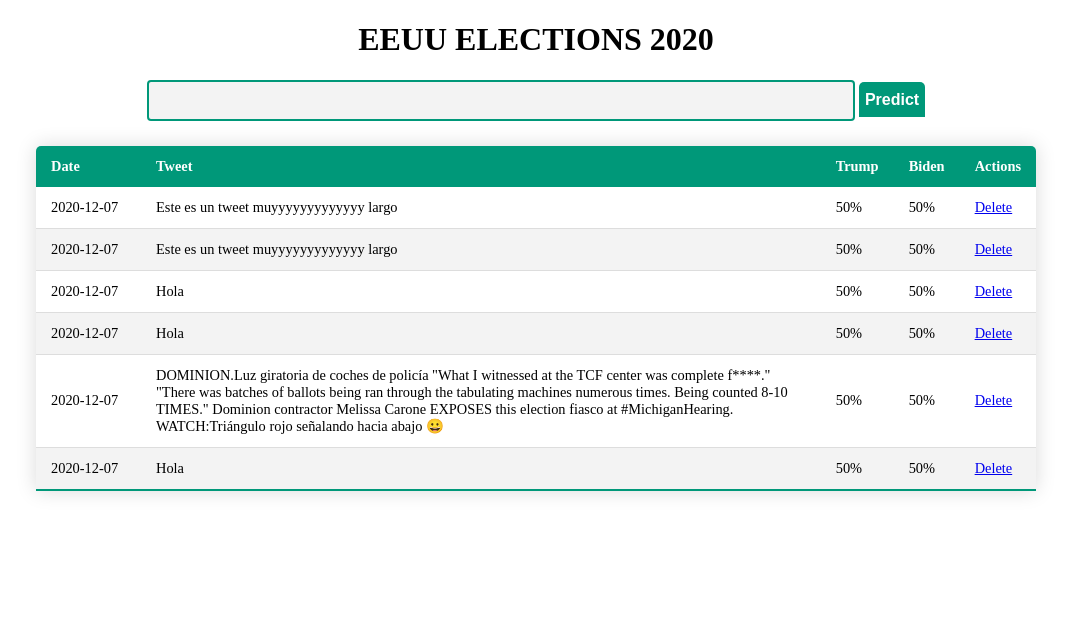
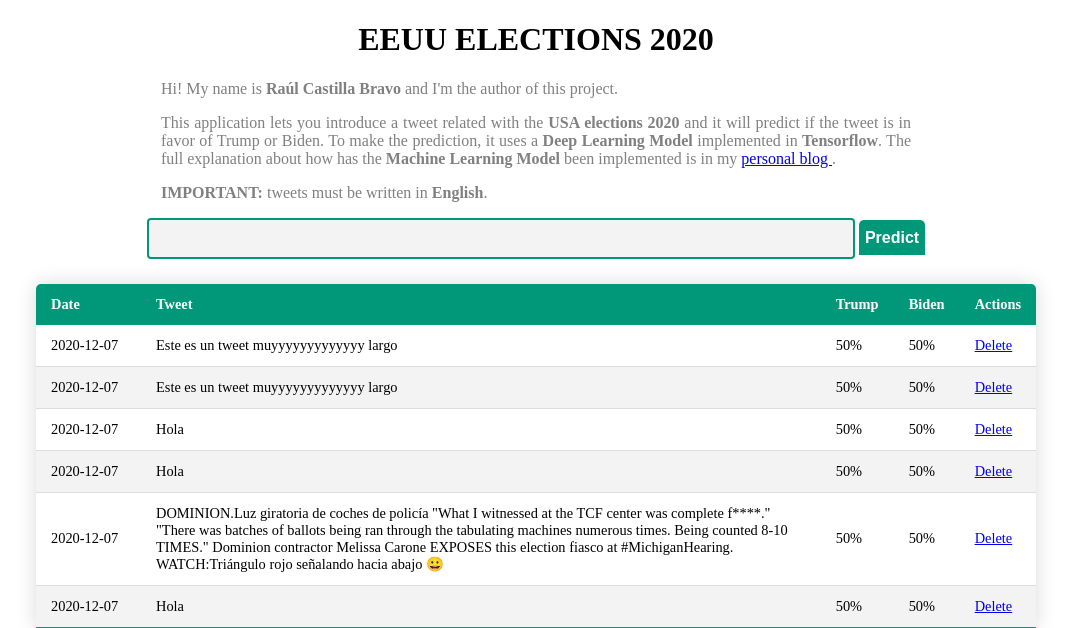
Before and after one commit to raulcastillabravo/EEUU-Elections-Tweets-Web, a Flask app: page / in a window 1280 px wide. Shown: the top 628 px of the page, without its empty margins (104-1175 px from the left). Run offline with Flask 2, Linux system fonts and the light colour scheme; data comes from the database, SQL or seed files in the repository.

Commit message:
Version 0.3
- Add explanation text

```diff
--- a/templates/index.html
+++ b/templates/index.html
@@ -8,6 +8,14 @@
 {% block body %}
 
 <style>
+    .explanation-text{
+        color:gray;
+        max-width: 750px;
+        position: center;
+        text-align: justify;
+        margin: 0 auto;
+    }
+
     .content-table{
         border-collapse: collapse;
         margin: 25px 0;
@@ -74,10 +82,36 @@
 
 </style>
 
+<h1 style="text-align: center">EEUU ELECTIONS 2020</h1>
+
+<div class="explanation-text">
+
+    <p>
+        Hi! My name is <b>Raúl Castilla Bravo</b> and I'm the author of this project.
+    </p>
+
+    <p>
+        This application lets you introduce a tweet related with the <b>USA elections 2020</b>
+        and it will predict if the tweet is in favor of Trump or Biden.
+
+        To make the prediction, it uses a <b>Deep Learning Model</b> implemented in <b>Tensorflow</b>.
+
+        The full explanation about how has the <b>Machine Learning Model</b> been implemented is
+        in my
+        <a
+            href="https://raulcastillabravo.blogspot.com/2020/12/binary-text-classifier-for-eeuu.html"
+            target="blank">
+                personal blog
+        </a>.
+    </p>
+
+    <p>
+        <b>IMPORTANT:</b> tweets must be written in <b>English</b>.
+    </p>
+
+</div>
+
 <div class="content">
-
-    <h1 style="text-align: center">EEUU ELECTIONS 2020</h1>
-
     <form style="text-align: center" caction="/" method="POST">
         <input class="text-field" type="text" name="content" id="content">
         <input class="button" type="submit" value="Predict">
@@ -108,9 +142,7 @@
 
         {% endfor %}
         </tbody>
-
     </table>
-
 </div>
 
 {% endblock %}
```
